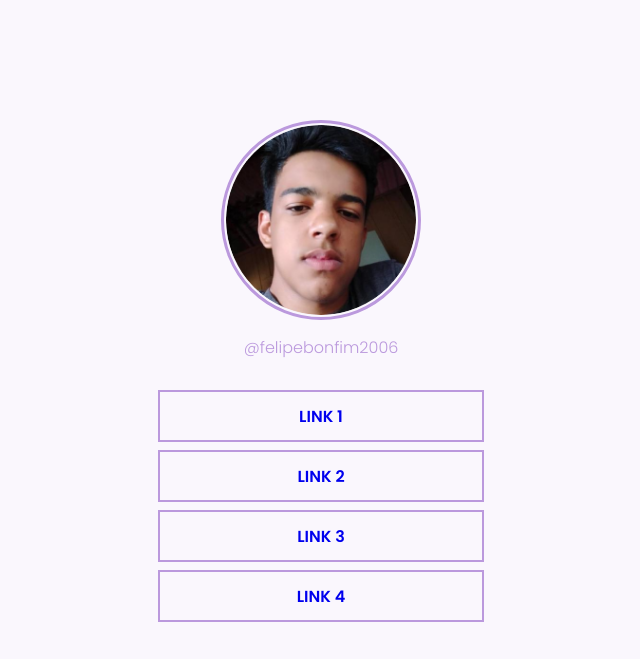
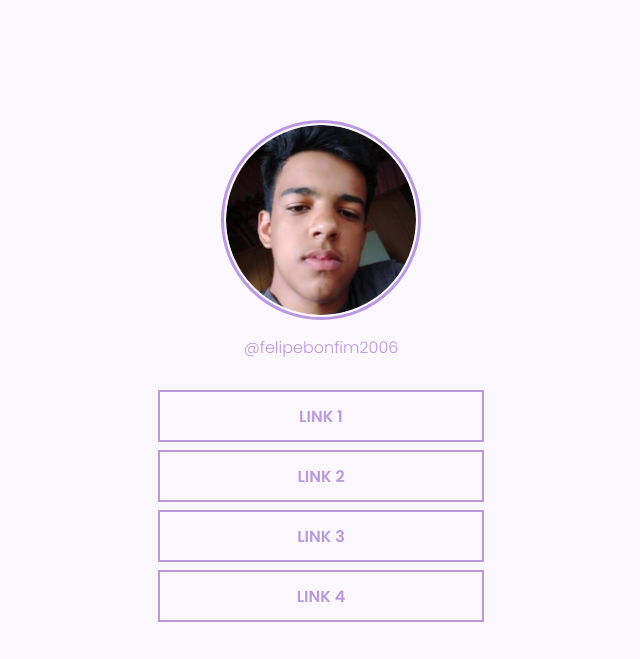
Before and after one commit to felipebonfim2006/social-links, a plain HTML site: page index.html in a window 1280 px wide. Shown: the top 659 px of the page, without its empty margins (319-959 px from the left). Drawn offline with Linux system fonts and the light colour scheme.

Commit message:
modify font color

```diff
--- a/style.css
+++ b/style.css
@@ -53,6 +53,7 @@ ul {
 }
 
 ul li a {
+  color: var(--purple);
   display: flex;
   text-decoration: none;
   justify-content: center;
```
